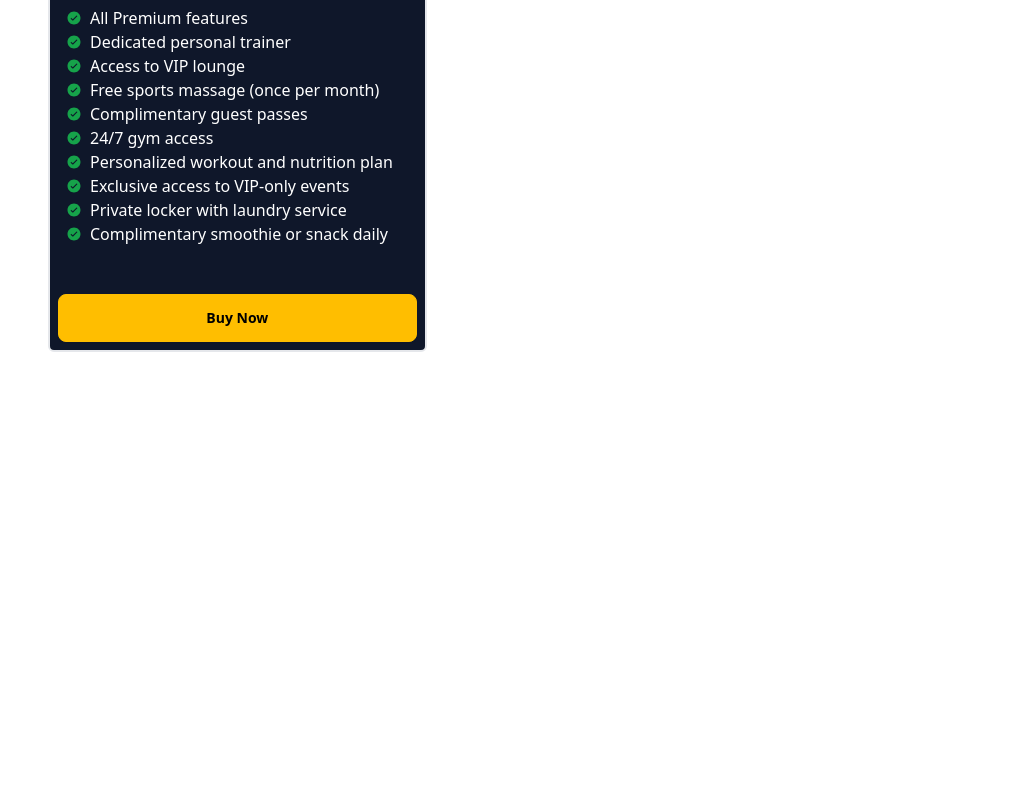
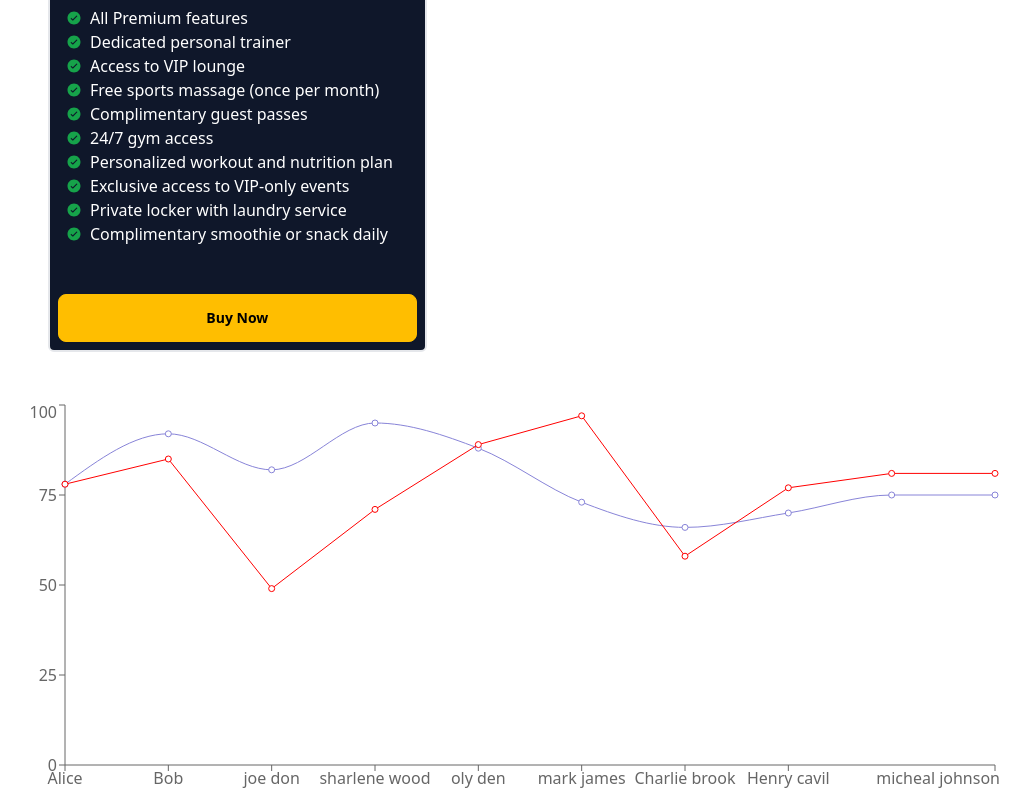
Before and after one commit to AkashMAbrrar/react_core_concept_talwind_axios_route, a React (Vite) app: page / in a window 1280 px wide. Shown: the part 1568-2368 px from the top of the page, without its empty margins (0-1031 px from the left). Before the commit the page ends 1968 px from the top, so only its background shows below. Built offline with nearby package versions, Linux system fonts and the light colour scheme.

Commit message:
this commit for chart for students marks

```diff
--- a/package.json
+++ b/package.json
@@ -10,10 +10,12 @@
     "preview": "vite preview"
   },
   "dependencies": {
+    "axios": "^1.7.7",
     "prop-types": "^15.8.1",
     "react": "^18.3.1",
     "react-dom": "^18.3.1",
-    "react-icons": "^5.3.0"
+    "react-icons": "^5.3.0",
+    "recharts": "^2.13.0"
   },
   "devDependencies": {
     "@eslint/js": "^9.13.0",
--- a/src/App.jsx
+++ b/src/App.jsx
@@ -1,4 +1,5 @@
 import "./App.css";
+import LineChart from "./components/LineChart/LineChart";
 import Navbar from "./components/Navbar/Navbar";
 import PriceOption from "./components/PriceOption/PriceOption";
 // import DaisyNav from "./components/DasiyNav/DaisyNav";
@@ -28,6 +29,7 @@ function App() {
         </div>
       </div>
       <PriceOption></PriceOption>
+      <LineChart></LineChart>
     </>
   );
 }
--- /dev/null
+++ b/src/components/LineChart/LineChart.jsx
@@ -0,0 +1,31 @@
+import { LineChart as LChart, Line, XAxis, YAxis } from "recharts";
+
+const LineChart = () => {
+  const studentsMarksData = [
+    { name: "Alice", physics: 78, chemistry: 90, math: 78 },
+    { name: "Bob", physics: 85, chemistry: 79, math: 92 },
+    { name: "joe don", physics: 49, chemistry: 86, math: 82 },
+
+    { name: "sharlene wood", physics: 71, chemistry: 86, math: 95 },
+    { name: "oly den", physics: 89, chemistry: 87, math: 88 },
+    { name: "mark james", physics: 97, chemistry: 92, math: 73 },
+
+    { name: "Charlie brook", physics: 58, chemistry: 95, math: 66 },
+    { name: "Henry cavil", physics: 77, chemistry: 85, math: 70 },
+    { name: "micheal johnson", physics: 81, chemistry: 83, math: 75 },
+    { name: "micheal johnson", physics: 81, chemistry: 83, math: 75 },
+  ];
+
+  return (
+    <div>
+      <LChart width={1000} height={400} data={studentsMarksData}>
+        <XAxis dataKey="name"></XAxis>
+        <YAxis dataKey=""></YAxis>
+        <Line type="monotone" dataKey="math" stroke="#8884d8"></Line>
+        <Line dataKey={"physics"} stroke="red"></Line>
+      </LChart>
+    </div>
+  );
+};
+
+export default LineChart;
--- /dev/null
+++ b/src/components/PhonesData/PhoneData.jsx
@@ -0,0 +1,5 @@
+const PhoneData = () => {
+  return <div></div>;
+};
+
+export default PhoneData;
```
Also changed, not shown: 1 other file (tests, documents, lock files or other folders).
